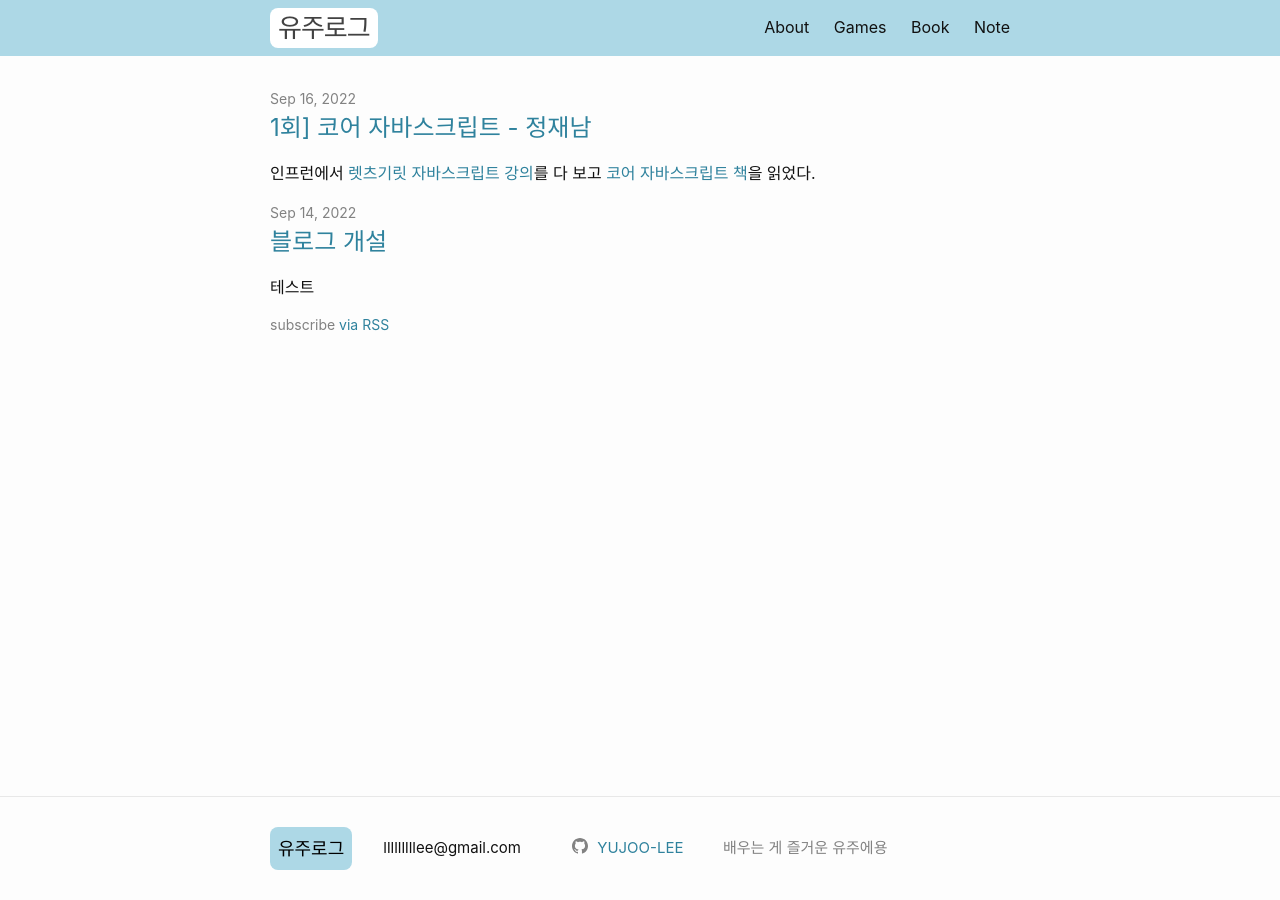
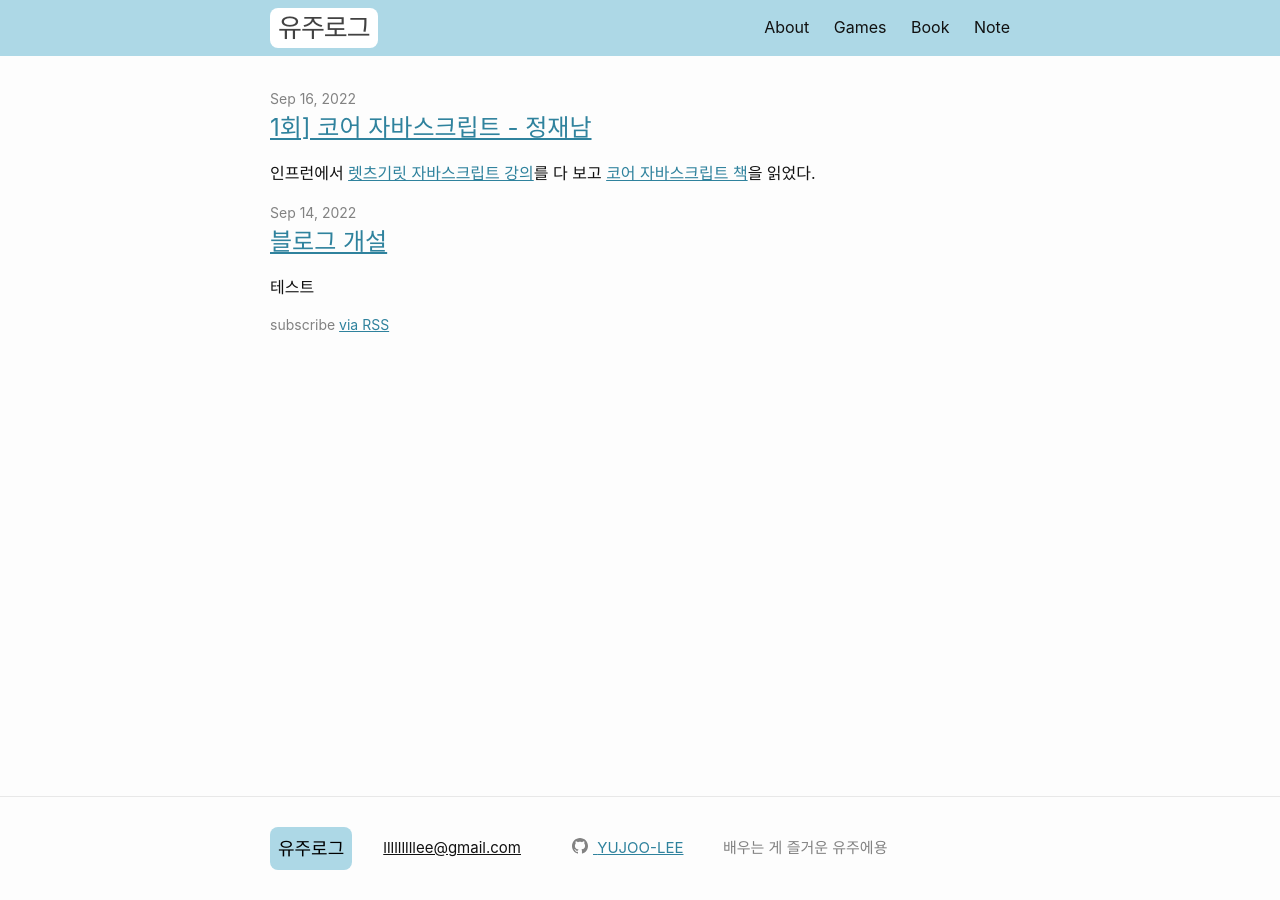
Before and after one commit to YUJOO-LEE/YUJOO-LEE.github.io, a Jekyll site: the page built from index.markdown, in a window 1280 px wide. Built offline with Jekyll 4.4.1, drawn with Linux system fonts in a browser that asks for light colours.

Commit message:
a태그 underline 있는게 직관적이어서 더 나은듯

```diff
--- a/_sass/minima/_base.scss
+++ b/_sass/minima/_base.scss
@@ -110,10 +110,10 @@ h1, h2, h3, h4, h5, h6 {
  */
 a {
   color: $a-color;
-  text-decoration: none;
+  //text-decoration: none;
 
   &:visited {
-    color: darken($brand-color, 15%);
+    color: darken($a-color, 15%);
   }
 
   &:hover {
--- a/_sass/minima/_layout.scss
+++ b/_sass/minima/_layout.scss
@@ -7,6 +7,10 @@
 
   // Positioning context for the mobile navigation icon
   position: relative;
+
+  a {
+    text-decoration: none;
+  }
 }
 
 .site-title {
```
